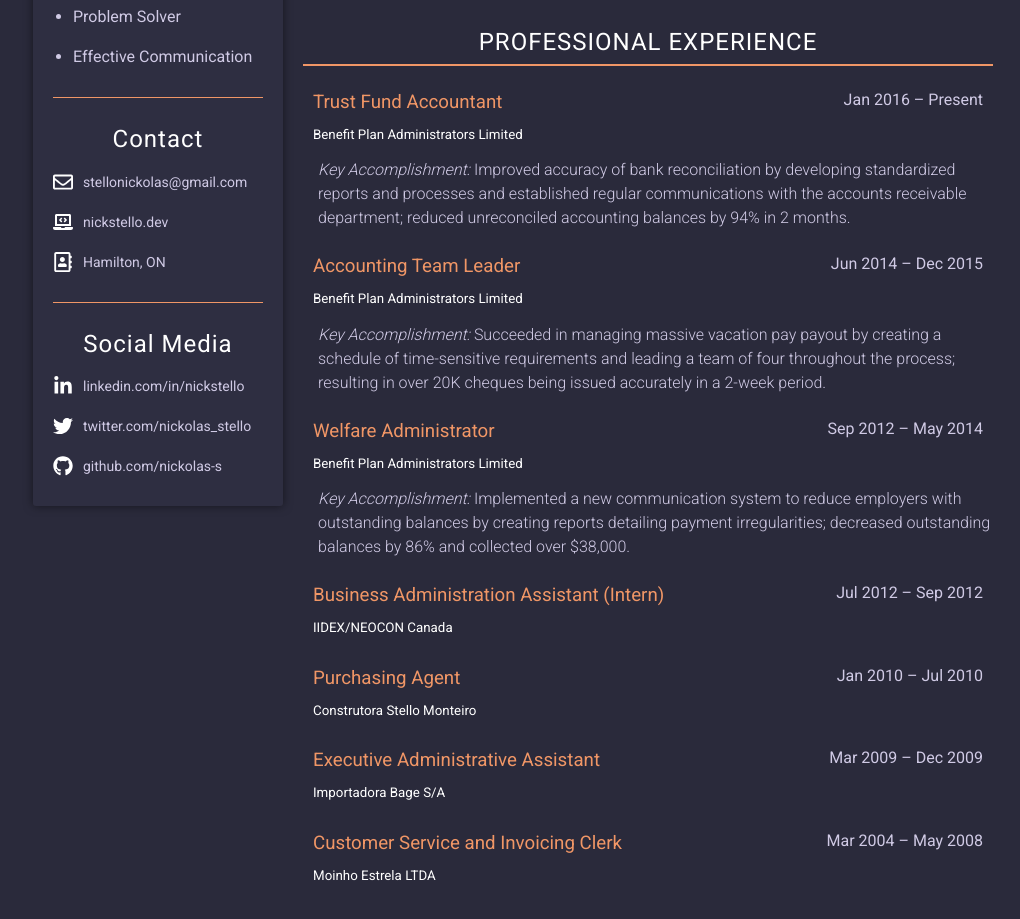
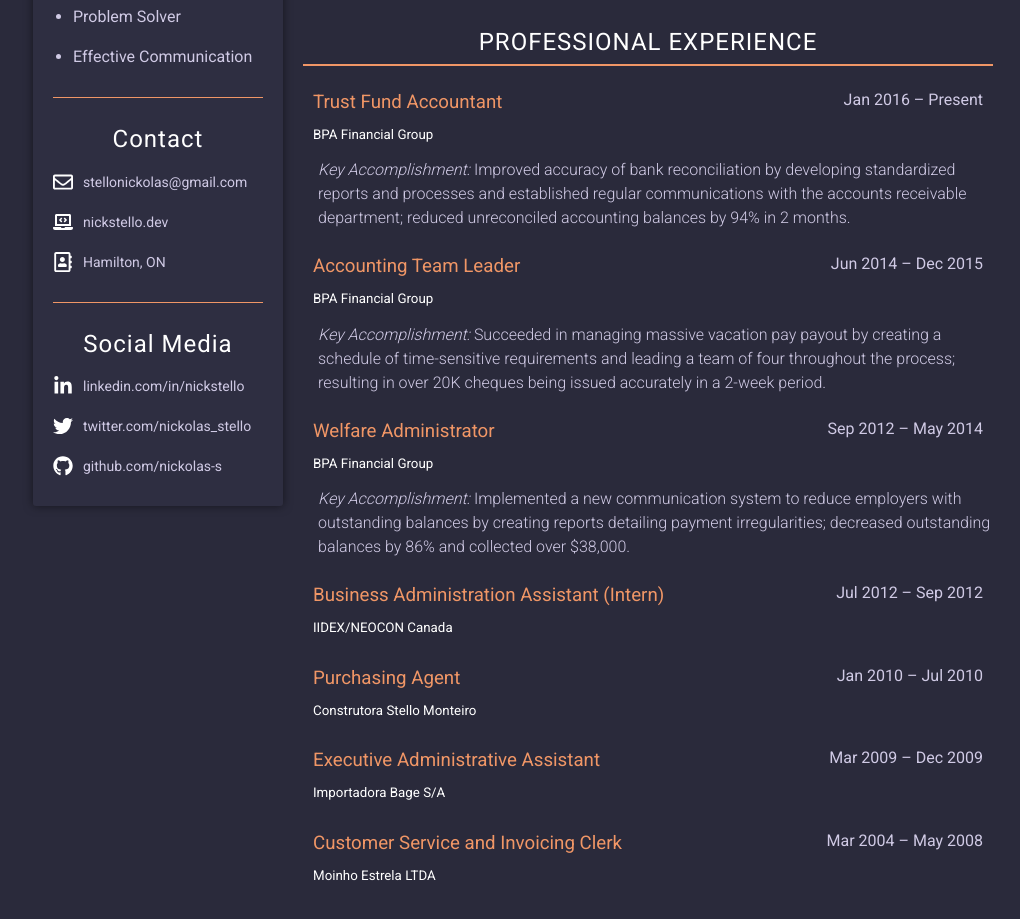
Before and after one commit to nickolas-s/nickolas-stello-portfolio, a React (Create React App) app: page /resume in a window 1280 px wide. Shown: the part 1640-2559 px from the top of the page, without its empty margins (127-1147 px from the left). Built offline with nearby package versions, Linux system fonts and the light colour scheme.

Commit message:
updatd BPA name

```diff
--- a/src/data/experience.js
+++ b/src/data/experience.js
@@ -1,7 +1,7 @@
 const experiences = [
   {
     id: 1,
-    company: 'Benefit Plan Administrators Limited',
+    company: 'BPA Financial Group',
     position: 'Trust Fund Accountant',
     date: 'Jan 2016 – Present',
     accomplishment:
@@ -10,7 +10,7 @@ const experiences = [
   },
   {
     id: 2,
-    company: 'Benefit Plan Administrators Limited',
+    company: 'BPA Financial Group',
     position: 'Accounting Team Leader',
     date: 'Jun 2014 – Dec 2015',
     accomplishment:
@@ -19,7 +19,7 @@ const experiences = [
   },
   {
     id: 3,
-    company: 'Benefit Plan Administrators Limited',
+    company: 'BPA Financial Group',
     position: 'Welfare Administrator',
     date: 'Sep 2012 – May 2014',
     accomplishment:
```
